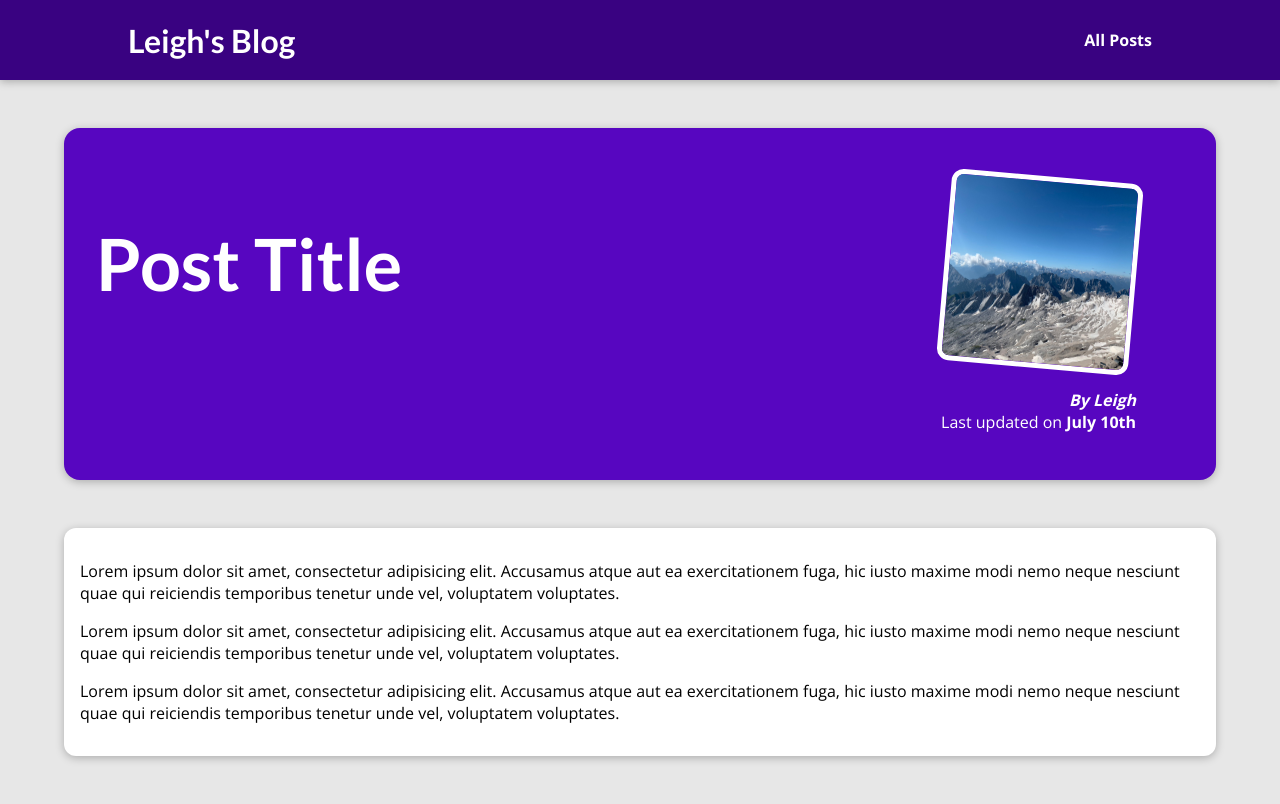
After one commit to leighwest/django-blog, a Django app: template blog/templates/blog/post-detail.html in a window 1280 px wide. The commit adds this page. Run offline with Django 5.2, Linux system fonts and the light colour scheme; the template is opened without the code that fills it, so the values that code supplies are empty.

Commit message:
Added post detail page

```diff
--- /dev/null
+++ b/blog/static/blog/post-detail.css
@@ -0,0 +1,62 @@
+body {
+  background-color: #e7e7e7;
+}
+
+#main-navigation {
+  background-color: #390281;
+  box-shadow: 0 2px 8px rgba(0, 0, 0, 0.25);
+}
+
+#summary {
+  margin: 8rem auto 3rem auto;
+  padding: 2rem;
+  width: 90%;
+  max-width: 90rem;
+  border-radius: 16px;
+  background-color: #5706c0;
+  position: relative;
+  box-shadow: 0 2px 8px rgba(0, 0, 0, 0.25);
+  height: 22rem;
+}
+
+#summary h2 {
+  color: white;
+  font-size: 4.5rem;
+}
+
+#summary article {
+  position: absolute;
+  top: 2rem;
+  right: 3rem;
+  padding: 1rem 2rem;
+  border-radius: 12px;
+  text-align: right;
+  color: white;
+}
+
+#summary article img {
+  width: 12rem;
+  height: 12rem;
+  border-radius: 12px;
+  transform: rotateZ(5deg);
+  border: 5px solid white;
+  margin-bottom: 1rem;
+}
+
+#summary address {
+  font-weight: bold;
+}
+
+#summary time {
+  font-weight: bold;
+}
+
+main {
+  width: 90%;
+  max-width: 90rem;
+  margin: 3rem auto;
+  background-color: white;
+  padding: 1rem;
+  border-radius: 12px;
+  box-shadow: 0 2px 8px rgba(0, 0, 0, 0.25);
+}
--- a/blog/templates/blog/all-posts.html
+++ b/blog/templates/blog/all-posts.html
@@ -2,7 +2,7 @@
 {% load static %}
 
 {% block title %}
-	My Blog
+	All My Posts
 {% endblock %}
 
 {% block css_files %}
--- a/blog/templates/blog/includes/post.html
+++ b/blog/templates/blog/includes/post.html
@@ -2,7 +2,7 @@
 
 <li>
 	<article class="post">
-		<a href="">
+		<a href="{% url "post-detail-page" "the-mountains" %}">
 			<img src="{% static "blog/images/mountains.jpg" %}" alt="Mountain Hiking"/>
 			<div class="post__content">
 				<h3>Mountain Hiking</h3>
--- /dev/null
+++ b/blog/templates/blog/post-detail.html
@@ -0,0 +1,38 @@
+{% extends "base.html" %}
+{% load static %}
+
+{% block title %}
+	This Post Title
+{% endblock %}
+
+{% block css_files %}
+	<link rel="stylesheet" href="{% static "blog/post-detail.css"%}"/>
+{% endblock %}
+
+{% block content %}
+	<section id="summary">
+		<h2>Post Title</h2>
+		<article>
+			<img src="{% static  "blog/images/mountains.jpg" %}" alt="Post Title" />
+			<address>By Leigh</address>
+			<div>
+				Last updated on <time>July 10th</time>
+			</div>
+		</article>
+	</section>
+
+	<main>
+		<p>
+			Lorem ipsum dolor sit amet, consectetur adipisicing elit. Accusamus atque aut ea exercitationem fuga,
+			hic iusto maxime modi nemo neque nesciunt quae qui reiciendis temporibus tenetur unde vel, voluptatem voluptates.
+		</p>
+		<p>
+			Lorem ipsum dolor sit amet, consectetur adipisicing elit. Accusamus atque aut ea exercitationem fuga,
+			hic iusto maxime modi nemo neque nesciunt quae qui reiciendis temporibus tenetur unde vel, voluptatem voluptates.
+		</p>
+		<p>
+			Lorem ipsum dolor sit amet, consectetur adipisicing elit. Accusamus atque aut ea exercitationem fuga,
+			hic iusto maxime modi nemo neque nesciunt quae qui reiciendis temporibus tenetur unde vel, voluptatem voluptates.
+		</p>
+	</main>
+{% endblock %}
--- a/blog/views.py
+++ b/blog/views.py
@@ -4,8 +4,10 @@ from django.shortcuts import render
 def starting_page(request):
     return render(request, "blog/index.html")
 
+
 def posts(request):
     return render(request, "blog/all-posts.html")
 
-def post_detail(request):
-    pass
+
+def post_detail(request, slug):
+    return render(request, "blog/post-detail.html")
--- a/templates/base.html
+++ b/templates/base.html
@@ -13,7 +13,7 @@
 </head>
 <body>
 	<header id="main-navigation">
-		<h1><a href="">Leigh's Blog</a></h1>
+		<h1><a href="{% url "starting-page" %}">Leigh's Blog</a></h1>
 		<nav>
 			<a href="">All Posts</a>
 		</nav>
```
